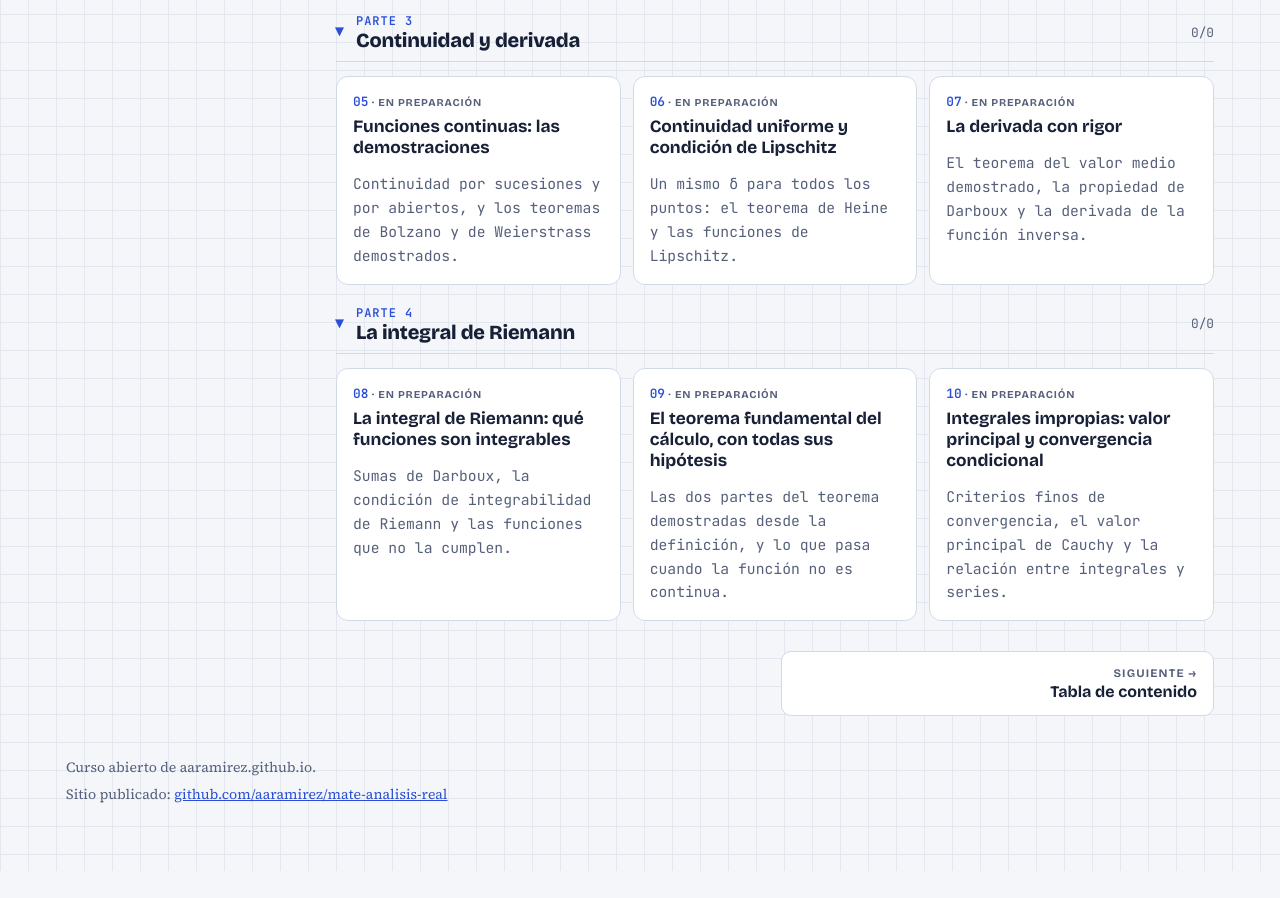
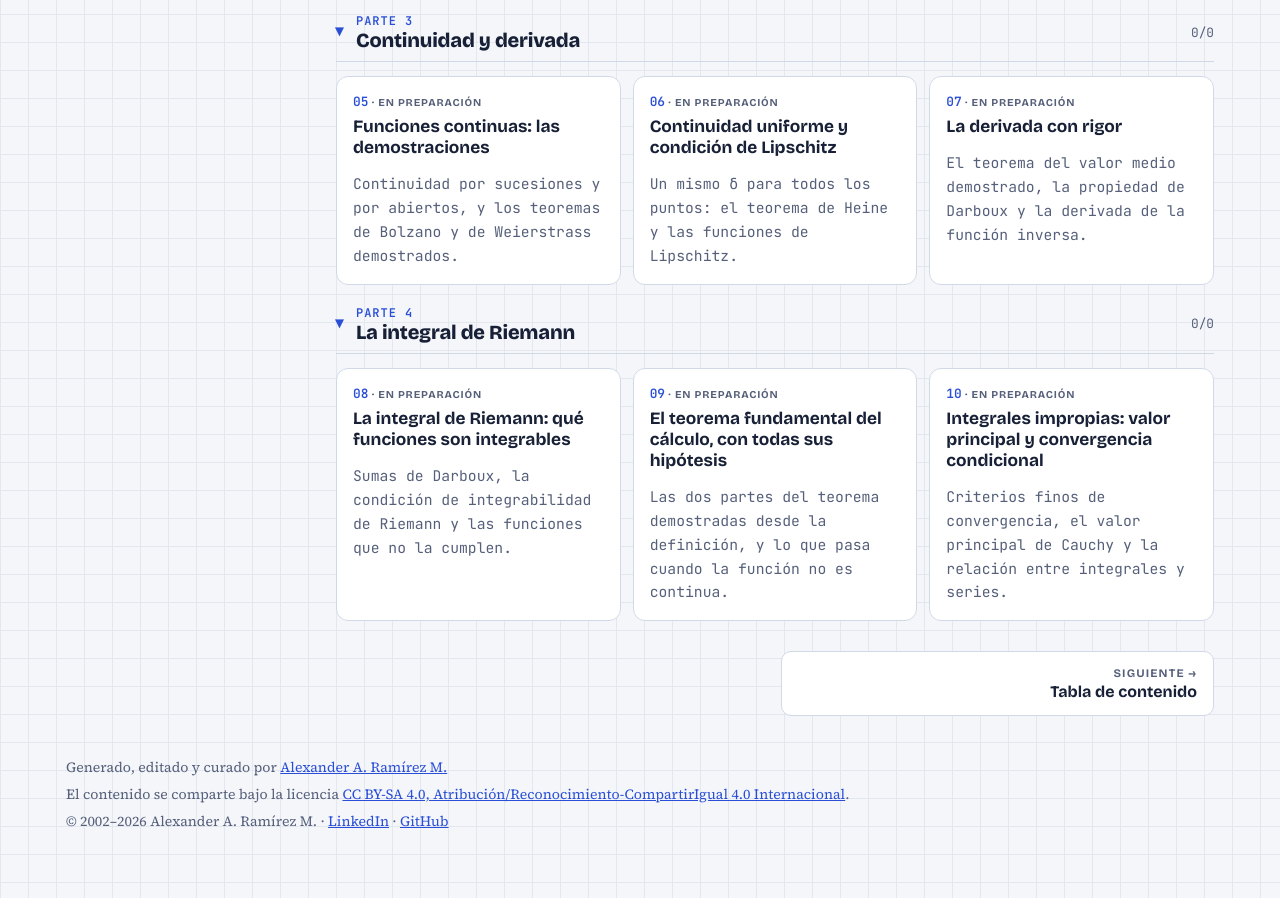
Before and after one commit to aaramirez/mate-analisis-real, a plain HTML site: page index.html in a window 1280 px wide. Shown: the part 1890-2788 px from the top of the page. Before the commit the page ends 2761 px from the top, so only its background shows below. Drawn offline with nearby package versions, Linux system fonts and the light colour scheme.

Commit message:
Pie común: autoría, licencia CC BY-SA 4.0 y año que se actualiza solo

```diff
--- a/index.html
+++ b/index.html
@@ -86,7 +86,7 @@ height="0" width="0" style="display:none;visibility:hidden"></iframe></noscript>
 <nav class="pager" id="pager" aria-label="Capítulo anterior y siguiente"></nav>
 </main>
 </div>
-<footer><span>Curso abierto de aaramirez.github.io.</span><span>Sitio publicado: <a href="https://github.com/aaramirez/mate-analisis-real" target="_blank" rel="noopener">github.com/aaramirez/mate-analisis-real</a></span></footer>
+<footer><span>Generado, editado y curado por <a href="https://www.linkedin.com/in/alexander-ramirez-morales/" target="_blank" rel="noopener">Alexander A. Ramírez M.</a></span><span>El contenido se comparte bajo la licencia <a href="https://creativecommons.org/licenses/by-sa/4.0/deed.es" target="_blank" rel="noopener">CC BY-SA 4.0, Atribución/Reconocimiento-CompartirIgual 4.0 Internacional</a>.</span><span>© 2002–<span data-anio>2026</span> Alexander A. Ramírez M. · <a href="https://www.linkedin.com/in/alexander-ramirez-morales/" target="_blank" rel="noopener">LinkedIn</a> · <a href="https://github.com/aaramirez" target="_blank" rel="noopener">GitHub</a></span><script>document.querySelectorAll('[data-anio]').forEach(function (e) { e.textContent = new Date().getFullYear(); });</script></footer>
 </div>
 <script src="assets/lab.js"></script>
 </body>
```
Also changed, not shown: temario.html (+1 -1 lines).
